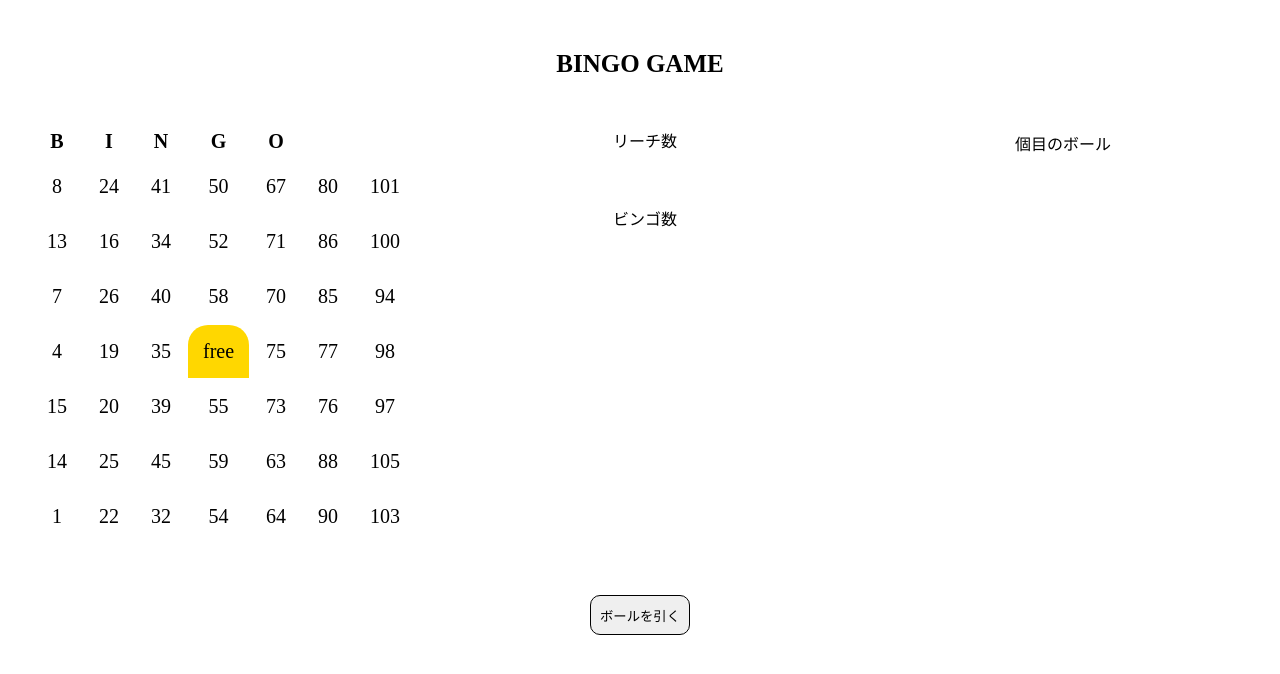
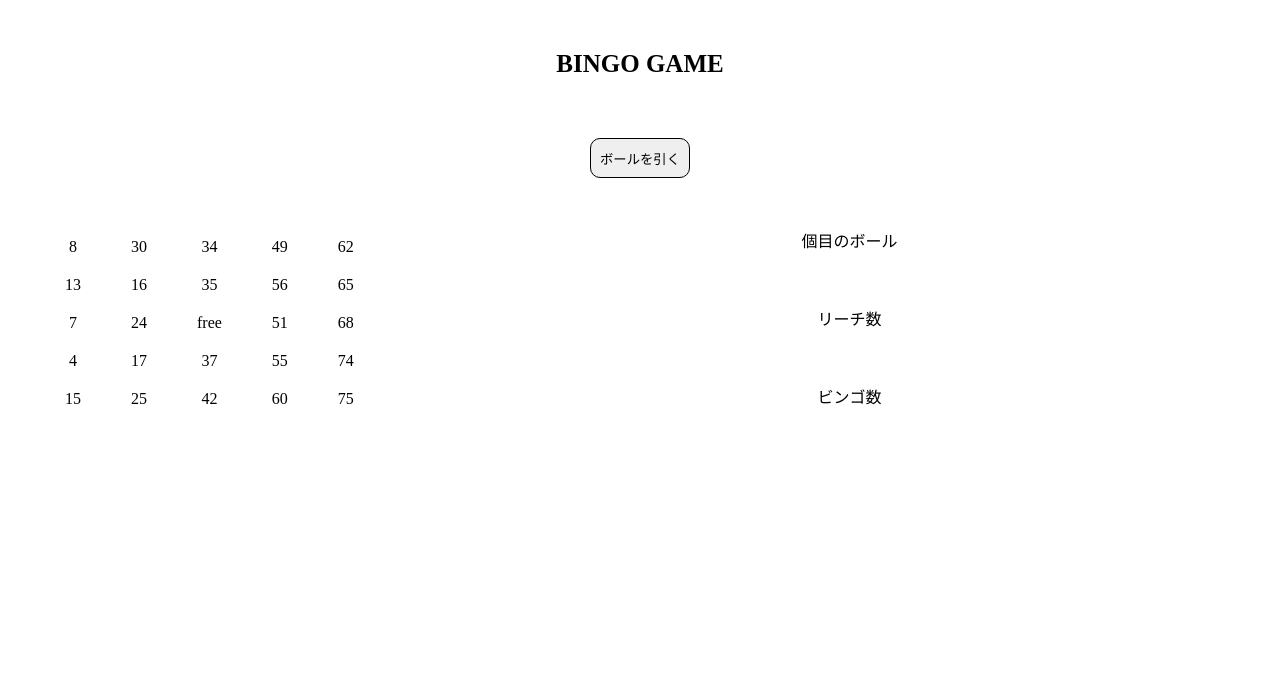
Before and after one commit to KazuhiroTakahashi96/BingoGame-JS-modified, a plain HTML site: page index.html in a window 1280 px wide. Both pictures are taken after a click on the button "カード作成". Drawn offline with Linux system fonts and the light colour scheme.

Commit message:
動的にビンゴカードを作成できるように、大幅に修正

```diff
--- a/index.html
+++ b/index.html
@@ -9,110 +9,11 @@
   </head>
   <body>
     <header>BINGO GAME</header>
-
-    <div class="container">
-      <div class="table-div">
-        <table>
-          <thead>
-            <tr>
-              <th>B</th>
-              <th>I</th>
-              <th>N</th>
-              <th>G</th>
-              <th>O</th>
-            </tr>
-          </thead>
-
-          <tbody>
-            <!-- aria-checkedについて -->
-            <!-- https://developer.mozilla.org/ja/docs/Web/Accessibility/ARIA/Roles/checkbox_role -->
-            <tr>
-              <td class="row-1 col-B cross1" aria-checked="false"></td>
-              <td class="row-1 col-I" aria-checked="false"></td>
-              <td class="row-1 col-N" aria-checked="false"></td>
-              <td class="row-1 col-G" aria-checked="false"></td>
-              <td class="row-1 col-O" aria-checked="false"></td>
-              <td class="row-1 col-O1" aria-checked="false"></td>
-              <td class="row-1 col-O2 cross2" aria-checked="false"></td>
-            </tr>
-            <tr>
-              <td class="row-2 col-B" aria-checked="false"></td>
-              <td class="row-2 col-I cross1" aria-checked="false"></td>
-              <td class="row-2 col-N" aria-checked="false"></td>
-              <td class="row-2 col-G" aria-checked="false"></td>
-              <td class="row-2 col-O" aria-checked="false"></td>
-              <td class="row-2 col-O1 cross2" aria-checked="false"></td>
-              <td class="row-2 col-O2" aria-checked="false"></td>
-            </tr>
-            <tr>
-              <td class="row-3 col-B" aria-checked="false"></td>
-              <td class="row-3 col-I" aria-checked="false"></td>
-              <td class="row-3 col-N cross1" aria-checked="false"></td>
-              <td class="row-3 col-G" aria-checked="false"></td>
-              <td class="row-3 col-O cross2" aria-checked="false"></td>
-              <td class="row-3 col-O1" aria-checked="false"></td>
-              <td class="row-3 col-O2" aria-checked="false"></td>
-            </tr>
-            <tr>
-              <td class="row-4 col-B" aria-checked="false"></td>
-              <td class="row-4 col-I" aria-checked="false"></td>
-              <td class="row-4 col-N" aria-checked="false"></td>
-              <td class="row-4 col-G cross1 cross2" aria-checked="false"></td>
-              <td class="row-4 col-O" aria-checked="false"></td>
-              <td class="row-4 col-O1 cross1" aria-checked="false"></td>
-              <td class="row-4 col-O2" aria-checked="false"></td>
-            </tr>
-            <tr>
-              <td class="row-5 col-B" aria-checked="false"></td>
-              <td class="row-5 col-I" aria-checked="false"></td>
-              <td class="row-5 col-N cross2" aria-checked="false"></td>
-              <td class="row-5 col-G" aria-checked="false"></td>
-              <td class="row-5 col-O cross1" aria-checked="false"></td>
-              <td class="row-5 col-O1" aria-checked="false"></td>
-              <td class="row-5 col-O2" aria-checked="false"></td>
-            </tr>
-            <tr>
-              <td class="row-6 col-B" aria-checked="false"></td>
-              <td class="row-6 col-I cross2" aria-checked="false"></td>
-              <td class="row-6 col-N" aria-checked="false"></td>
-              <td class="row-6 col-G" aria-checked="false"></td>
-              <td class="row-6 col-O" aria-checked="false"></td>
-              <td class="row-6 col-O1 cross1" aria-checked="false"></td>
-              <td class="row-6 col-O2" aria-checked="false"></td>
-            </tr>
-            <tr>
-              <td class="row-7 col-B cross2" aria-checked="false"></td>
-              <td class="row-7 col-I" aria-checked="false"></td>
-              <td class="row-7 col-N" aria-checked="false"></td>
-              <td class="row-7 col-G" aria-checked="false"></td>
-              <td class="row-7 col-O" aria-checked="false"></td>
-              <td class="row-7 col-O1" aria-checked="false"></td>
-              <td class="row-7 col-O2 cross1" aria-checked="false"></td>
-            </tr>
-          </tbody>
-        </table>
-      </div>
-
-      <div>
-        <div>リーチ数</div>
-        <br />
-        <div id="reach-num"></div>
-        <br />
-        <br />
-        <div>ビンゴ数</div>
-        <br />
-        <div id="bingo-num"></div>
-      </div>
-
-      <div>
-        <div><span></span> 個目のボール</div>
-        <br />
-        <div id="ball-num"></div>
-        <br />
-      </div>
-    </div>
+    <!-- aria-checkedについて -->
+    <!-- https://developer.mozilla.org/ja/docs/Web/Accessibility/ARIA/Roles/checkbox_role -->
 
     <div class="btn">
+      <input type="button" id="create-btn" value="カード作成" />
       <form action="" id="form">
         <label for="col_Num">ビンゴの列数(5〜13)を選択してください</label>
         <input
@@ -125,9 +26,29 @@
           step="2"
         />
       </form>
-      <input type="button" id="create-btn" value="カード作成" />
       <input type="button" id="ball-btn" class="hide" value="ボールを引く" />
-      <div id="end"></div>
+    </div>
+
+    <div class="container">
+      <div class="bingoCard-div">
+        <div class="bingoCard-num"></div>
+      </div>
+
+      <div class="number-div hide">
+        <div><span></span> 個目のボール</div>
+        <br />
+        <div id="ball-num"></div>
+        <br />
+        <br />
+        <div>リーチ数</div>
+        <br />
+        <div id="reach-num"></div>
+        <br />
+        <br />
+        <div>ビンゴ数</div>
+        <br />
+        <div id="bingo-num"></div>
+      </div>
     </div>
 
     <script src="script.js"></script>
--- a/script.js
+++ b/script.js
@@ -3,55 +3,22 @@ const reachNum = document.querySelector("#reach-num");
 const bingoNum = document.querySelector("#bingo-num");
 const ballNum = document.querySelector("#ball-num");
 const span = document.querySelector("span");
-const end = document.querySelector("#end");
 
 // ボタン取得
 const createBtn = document.querySelector("#create-btn");
 const ballBtn = document.querySelector("#ball-btn");
 
-// B, I, N, G, O 列の取得（縦列）
-const col_B = document.querySelectorAll(".col-B");
-const col_I = document.querySelectorAll(".col-I");
-const col_N = document.querySelectorAll(".col-N");
-const col_G = document.querySelectorAll(".col-G");
-const col_O = document.querySelectorAll(".col-O");
-const col_O1 = document.querySelectorAll(".col-O1");
-const col_O2 = document.querySelectorAll(".col-O2");
-const col_BINGO = [
-  ...col_B,
-  ...col_I,
-  ...col_N,
-  ...col_G,
-  ...col_O,
-  ...col_O1,
-  ...col_O2,
-];
-
-// 横列の取得
-const row_1 = document.querySelectorAll(".row-1");
-const row_2 = document.querySelectorAll(".row-2");
-const row_3 = document.querySelectorAll(".row-3");
-const row_4 = document.querySelectorAll(".row-4");
-const row_5 = document.querySelectorAll(".row-5");
-const row_6 = document.querySelectorAll(".row-6");
-const row_7 = document.querySelectorAll(".row-7");
-
-// 対角線の取得
-const cross1 = document.querySelectorAll(".cross1");
-const cross2 = document.querySelectorAll(".cross2");
-
 // 列数の値を取得
 const inputNum = document.querySelector("#col_Num");
-console.log(inputNum.valueAsNumber);
 
 // form要素の取得
 const form = document.querySelector("#form");
 
-const arr = new Array();
-for (let i = 0; i < 5; i++) {
-  arr[i] = new Array();
-}
-console.log(arr);
+// ビンゴカードを表示する要素の取得
+const bingoCard_div = document.querySelector(".bingoCard-num");
+
+// 引いた数字やリーチ数などを表示するdiv
+const number_div = document.querySelector(".number-div");
 
 // 配列のメソッドについて
 // https://ja.javascript.info/array-methods
@@ -141,45 +108,43 @@ class BingoBallNumber {
   // ===== 画面に出力する関数 =====
   showReachBing() {
     // リーチ数
-    const totalReachNumber =
-      this.checkReachNum(col_B) +
-      this.checkReachNum(col_I) +
-      this.checkReachNum(col_N) +
-      this.checkReachNum(col_G) +
-      this.checkReachNum(col_O) +
-      this.checkReachNum(col_O1) +
-      this.checkReachNum(col_O2) +
-      this.checkReachNum(row_1) +
-      this.checkReachNum(row_2) +
-      this.checkReachNum(row_3) +
-      this.checkReachNum(row_4) +
-      this.checkReachNum(row_5) +
-      this.checkReachNum(row_6) +
-      this.checkReachNum(row_7) +
-      this.checkReachNum(cross1) +
-      this.checkReachNum(cross2);
-
+    // const totalReachNumber =
+    //   this.checkReachNum(col_B) +
+    //   this.checkReachNum(col_I) +
+    //   this.checkReachNum(col_N) +
+    //   this.checkReachNum(col_G) +
+    //   this.checkReachNum(col_O) +
+    //   this.checkReachNum(col_O1) +
+    //   this.checkReachNum(col_O2) +
+    //   this.checkReachNum(row_1) +
+    //   this.checkReachNum(row_2) +
+    //   this.checkReachNum(row_3) +
+    //   this.checkReachNum(row_4) +
+    //   this.checkReachNum(row_5) +
+    //   this.checkReachNum(row_6) +
+    //   this.checkReachNum(row_7) +
+    //   this.checkReachNum(cross1) +
+    //   this.checkReachNum(cross2);
     // ビンゴ数
-    const totalBingoNumber =
-      this.checkBingoNum(col_B) +
-      this.checkBingoNum(col_I) +
-      this.checkBingoNum(col_N) +
-      this.checkBingoNum(col_G) +
-      this.checkBingoNum(col_O) +
-      this.checkBingoNum(col_O1) +
-      this.checkBingoNum(col_O2) +
-      this.checkBingoNum(row_1) +
-      this.checkBingoNum(row_2) +
-      this.checkBingoNum(row_3) +
-      this.checkBingoNum(row_4) +
-      this.checkBingoNum(row_5) +
-      this.checkBingoNum(row_6) +
-      this.checkBingoNum(row_7) +
-      this.checkBingoNum(cross1) +
-      this.checkBingoNum(cross2);
-
-    reachNum.innerHTML = totalReachNumber;
-    bingoNum.innerHTML = totalBingoNumber;
+    // const totalBingoNumber =
+    //   this.checkBingoNum(col_B) +
+    //   this.checkBingoNum(col_I) +
+    //   this.checkBingoNum(col_N) +
+    //   this.checkBingoNum(col_G) +
+    //   this.checkBingoNum(col_O) +
+    //   this.checkBingoNum(col_O1) +
+    //   this.checkBingoNum(col_O2) +
+    //   this.checkBingoNum(row_1) +
+    //   this.checkBingoNum(row_2) +
+    //   this.checkBingoNum(row_3) +
+    //   this.checkBingoNum(row_4) +
+    //   this.checkBingoNum(row_5) +
+    //   this.checkBingoNum(row_6) +
+    //   this.checkBingoNum(row_7) +
+    //   this.checkBingoNum(cross1) +
+    //   this.checkBingoNum(cross2);
+    // reachNum.innerHTML = totalReachNumber;
+    // bingoNum.innerHTML = totalBingoNumber;
   }
 }
 
@@ -188,59 +153,70 @@ class BingoBallNumber {
 // ==============================================================
 class BingoCard {
   constructor() {
-    // ビンゴカードの数字を格納する配列
     this.cardNumArray = [];
 
+    // ビンゴカードの数字を格納する配列
     // 入力した値の列×列の、二次元配列
     this.col_row_Array = new Array();
   }
 
   // =========== ビンゴカードの数字を作成する関数 ===========
-  makeRandomNum(plus, col) {
+  makeRandomNum(col) {
+    for (let i = 0; i < col; i++) {
       // 1〜15を持った長さ15の配列の作成
       const array = [];
-    for (let i = 1; i <= 15; i++) {
-      array.push(i);
+      for (let k = 1; k <= 15; k++) {
+        array.push(k);
       }
 
-    for (let i = 0; i < col; i++) {
+      for (let j = 0; j < col; j++) {
         // ランダムな値を取得
         const randomNum = Math.floor(Math.random() * array.length);
-      this.cardNumArray.push(array[randomNum] + plus);
+        this.col_row_Array[i].push(array[randomNum] + i * 15);
+
         // 数字が重複しないよう、元の配列から削除
         array.splice(randomNum, 1);
+      }
     }
   }
 
   // =========== 上で作成した数字を出力する関数 ============
   makeBingoCard(col) {
-    console.log(this.col_row_Array);
+    // col x col列のビンゴカードの二次元配列作成（例：5列x5列）
     for (let i = 0; i < col; i++) {
-      this.col_row_Array[i] = new Array(col);
-      console.log(this.col_row_Array);
+      this.col_row_Array[i] = new Array();
     }
 
+    // 上の関数を発動
+    this.makeRandomNum(col);
+
+    const centerNum = Math.floor(col / 2);
+
+    // 数字を画面に出力
     for (let i = 0; i < col; i++) {
-      for (let k = 0; k < col; k++) {
-        this.col_row_Array[i][k] = i * k;
+      const col_div = document.createElement("div");
+
+      this.col_row_Array[i].map((el, index) => {
+        const P_Tag = document.createElement("p");
+
+        // 中心を'free'にするための処理
+        if (i === centerNum && index === centerNum) {
+          el = "free";
+          P_Tag.append(el);
+        } else {
+          // 中心以外の処理
+          P_Tag.append(el);
         }
-    }
-    console.table(this.col_row_Array);
+        col_div.append(P_Tag);
+      });
 
-    // カードの各列に入るランダムな数字を作る
-    for (let i = 0; i < col; i++) {
-      this.makeRandomNum(i * 15, col);
+      bingoCard_div.append(col_div);
     }
 
-    // 数字を画面に出力
-    col_BINGO.map((el, i) => {
-      el.innerHTML = this.cardNumArray[i];
-    });
-
+    // ビンゴカードの中心の値を'free'に変更しておく
+    this.col_row_Array[centerNum][centerNum] = "free";
     // 中央は常に'free'、穴が空いている(=true)状態
-    const centerNum = Math.floor(col / 2);
-    col_G[centerNum].innerHTML = "free";
-    col_G[centerNum].ariaChecked = "true";
+    // this.col_row_Array[centerNum][centerNum].ariaChecked = "true";
   }
 }
 
@@ -254,11 +230,12 @@ createBtn.addEventListener("click", () => {
   // 列数の値（5〜13のどれか）を変数に格納して、makeBingoCardの引数に挿入
   const col_row_num = inputNum.valueAsNumber;
 
-  bingoCard.makeBingoCard(7);
+  bingoCard.makeBingoCard(col_row_num);
 
   form.classList.add("hide");
   createBtn.classList.add("hide");
   ballBtn.classList.remove("hide");
+  number_div.classList.remove("hide");
 });
 
 // ========= ビンゴボールを引く（数字を表示する）ボタン =========
--- a/style.css
+++ b/style.css
@@ -18,25 +18,9 @@ header {
   display: flex;
   justify-content: space-evenly;
 }
-.table-div {
-  width: 30vw;
-  margin: 0 30px;
-}
-table {
-  width: 80%;
-  height: 300px;
-  font-size: 20px;
-}
-
-th {
-  padding-bottom: 5px;
-}
-td {
-  padding: 15px;
-}
 
 span {
-  font-size: 25px;
+  font-size: 20px;
   font-weight: bold;
 }
 
@@ -49,7 +33,7 @@ span {
 }
 
 .btn {
-  margin-top: 40px;
+  margin: 40px;
 }
 .btn > input {
   width: 100px;
@@ -61,9 +45,28 @@ span {
 }
 #col_Num {
   text-align: center;
-  font-size: 15px;
+  font-size: 20px;
 }
 
+.bingoCard-div {
+  margin: 0 20px;
+}
+
+.bingoCard-num {
+  display: flex;
+  margin: 0 20px;
+}
+.bingoCard-num > div {
+  display: flex;
+  flex-direction: column;
+  margin: 0 15px;
+}
+.bingoCard-num > div > p {
+  margin: 10px;
+}
+
+/*  */
+/*  */
 [aria-checked="true"] {
   background-color: gold;
   border-radius: 20px 20px 0 0;
```
Lines whose indentation alone changed are shown as unchanged.
